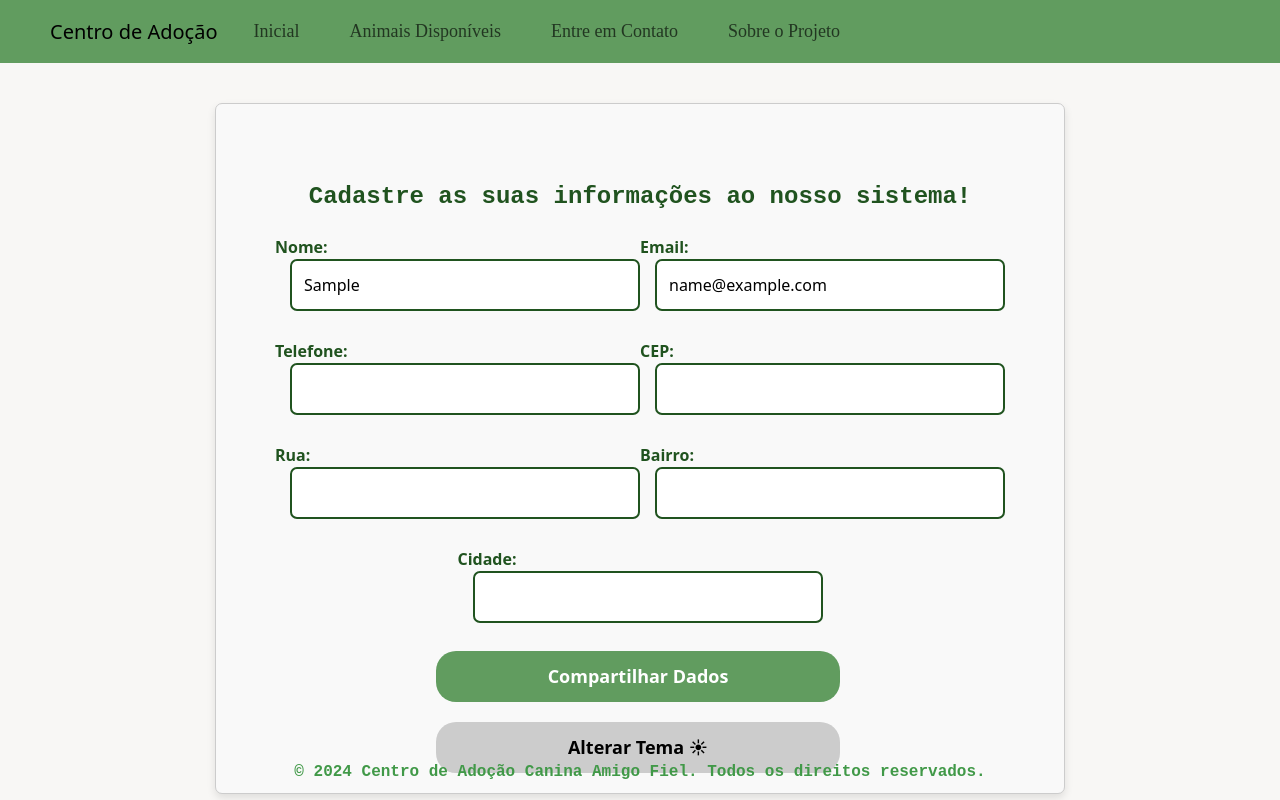
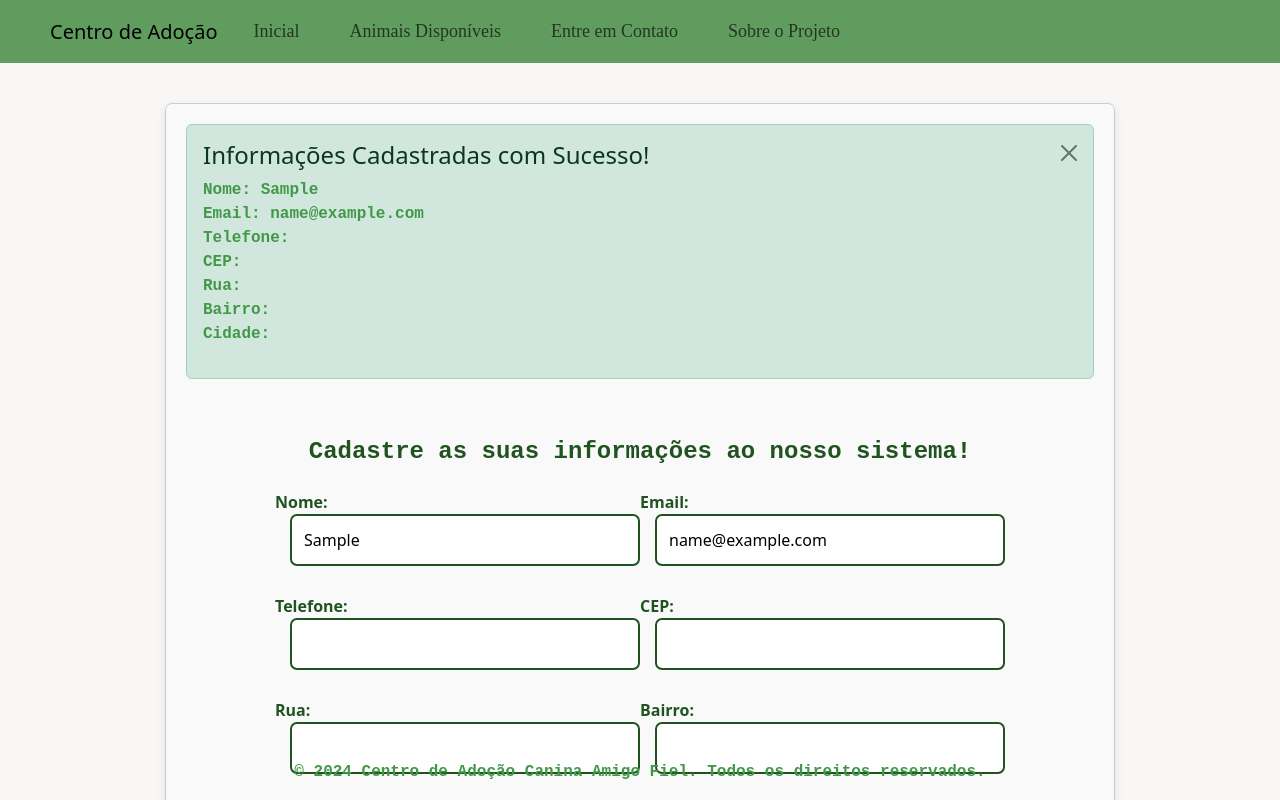
Before and after one commit to eduardabenevenutti77/animal, a React (Create React App) app: page /contato in a window 1280 px wide. Both pictures are taken after typing "Sample", "name@example.com", "Sample", "Sample" into the empty fields and a click on the button "Compartilhar Dados". Shown: the top 800 px of the page. Built offline with nearby package versions, Linux system fonts and the light colour scheme; a web font is replaced by a local one.

Commit message:
new commit

```diff
--- a/package.json
+++ b/package.json
@@ -13,6 +13,7 @@
     "react": "^18.2.0",
     "react-bootstrap": "^2.10.2",
     "react-dom": "^18.2.0",
+    "react-input-mask": "^2.0.4",
     "react-router-dom": "^6.23.1",
     "react-scripts": "^5.0.1",
     "sass": "^1.72.0",
--- a/src/pages/Contato.jsx
+++ b/src/pages/Contato.jsx
@@ -1,6 +1,7 @@
 import React, { useState } from 'react';
-import { Container } from 'react-bootstrap';
+import { Container, Alert } from 'react-bootstrap';
 import InputMask from 'react-input-mask';
+// import './Contato.css'; // Certifique-se de importar seu arquivo CSS
 
 export default function Contato() {
   const [name, setName] = useState('');
@@ -11,6 +12,7 @@ export default function Contato() {
   const [neighborhood, setNeighborhood] = useState('');
   const [city, setCity] = useState('');
   const [error, setError] = useState('');
+  const [showAlert, setShowAlert] = useState(false);
   const [theme, setTheme] = useState('light');
 
   const handleCepChange = async (e) => {
@@ -49,14 +51,7 @@ export default function Contato() {
 
   const handleSubmit = (e) => {
     e.preventDefault();
-    alert(`Nome cadastrado: ${name}`);
-    alert(`Email cadastrado: ${email}`);
-    alert(`Telefone cadastrado: ${phone}`);
-    alert(`CEP cadastrado: ${cep}`);
-    alert(`Rua cadastrada: ${street}`);
-    alert(`Bairro cadastrado: ${neighborhood}`);
-    alert(`Cidade cadastrada: ${city}`);
-    console.log({ name, email, phone, cep, street, neighborhood, city });
+    setShowAlert(true);
   };
 
   const toggleTheme = () => {
@@ -64,7 +59,21 @@ export default function Contato() {
   };
 
   return (
-    <Container className={`form-container ${theme}`}>
+    <Container className={`form-container ${theme === 'dark' ? 'dark-theme' : ''}`}>
+      {showAlert && (
+        <Alert variant="success" onClose={() => setShowAlert(false)} dismissible>
+          <Alert.Heading>Informações Cadastradas com Sucesso!</Alert.Heading>
+          <p>
+            <strong>Nome:</strong> {name} <br />
+            <strong>Email:</strong> {email} <br />
+            <strong>Telefone:</strong> {phone} <br />
+            <strong>CEP:</strong> {cep} <br />
+            <strong>Rua:</strong> {street} <br />
+            <strong>Bairro:</strong> {neighborhood} <br />
+            <strong>Cidade:</strong> {city}
+          </p>
+        </Alert>
+      )}
       <p className='title'>Cadastre as suas informações ao nosso sistema!</p>
       <form onSubmit={handleSubmit}>
         <div className="form-row">
--- a/src/scss/_contato.scss
+++ b/src/scss/_contato.scss
@@ -1,3 +1,5 @@
+/* Contato.css */
+
 $form-background: #f9f9f9;
 $primary-color: #619c5f;
 $secondary-color: #20531f;
@@ -5,7 +7,7 @@ $border-radius: 7px;
 $padding: 20px;
 
 .form-container {
-  max-width: 850px;
+  max-width: 950px;
   margin: 40px auto 0;
   background-color: $form-background;
   padding: $padding;
@@ -15,6 +17,25 @@ $padding: 20px;
   transition: box-shadow 0.3s ease;
   margin-bottom: 100px;
 
+  &.dark-theme {
+    background-color: #d7f1d6;
+    color: white;
+
+    .form-input, .form-button, .theme-button {
+      background-color: #444;
+      border-color: #555;
+      color: white;
+
+      &:hover {
+        background-color: #619c5f;
+      }
+    }
+
+    .form-error {
+      color: red;
+    }
+  }
+
   .title {
     font-family: 'Courier New', Courier, monospace;
     text-align: center;
@@ -22,10 +43,6 @@ $padding: 20px;
     color: $secondary-color;
     margin-bottom: 20px;
   }
-}
-
-.dark-theme {
-    background-color: #bbb;
 }
 
 .form-label {
@@ -66,7 +83,7 @@ $padding: 20px;
   font-weight: bold;
   cursor: pointer;
   transition: background-color 0.3s ease;
-  margin-left: 200px;
+  margin-left: 250px;
 
   &:hover {
     background-color: darken($primary-color, 10%);
@@ -98,7 +115,7 @@ $padding: 20px;
   cursor: pointer;
   transition: background-color 0.3s ease;
   margin-top: 20px;
-    margin-left: 200px;
+  margin-left: 250px;
 
   &:hover {
     background-color: #bbb;
```
Also changed, not shown: 1 other file (tests, documents, lock files or other folders). Lines whose indentation alone changed are shown as unchanged.
